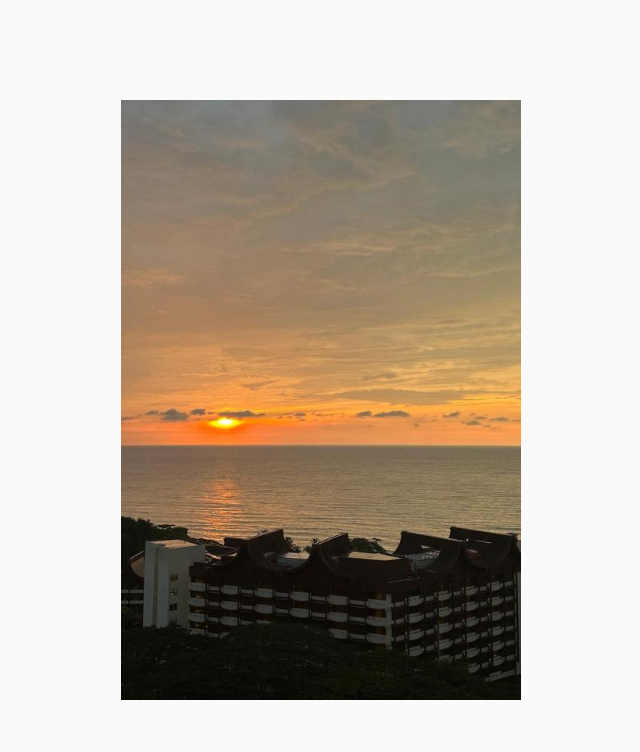
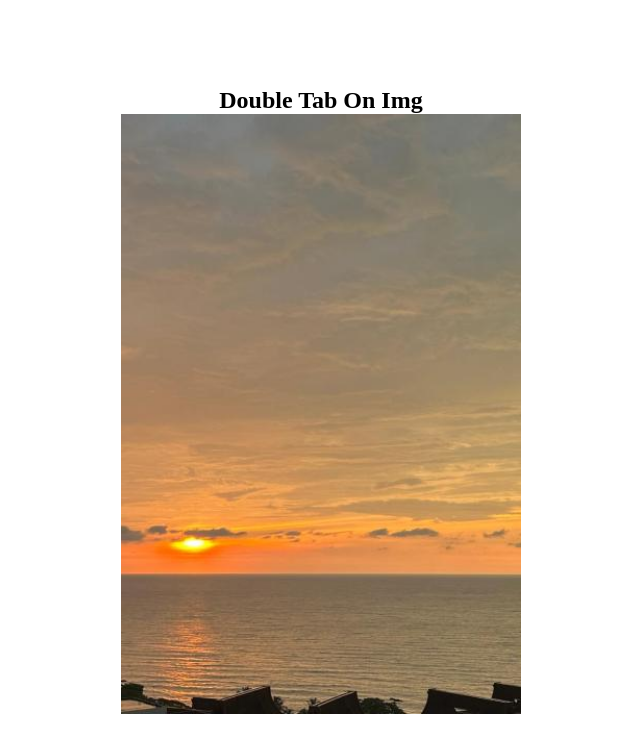
Before and after one commit to kamranikramofficial/simple-mini-project, a plain HTML site: page like/index.html in a window 1280 px wide. Shown: the whole page, without its empty margins (319-959 px from the left). Drawn offline with Linux system fonts and the light colour scheme.

Commit message:
work on img progect

```diff
--- a/like/index.html
+++ b/like/index.html
@@ -8,11 +8,17 @@
     <title>Like insta</title>
 </head>
 <body>
+  <div class="text-con">
+    <h2 class="text">
+      double tab on img
+    </h2>
+    <div class="body">
+  </div>
     <div id="box">
       <img src="img/2.jpg" alt="">
       <i class="fa-solid fa-heart"></i>
-
     </div>
+  </div>
     <script src="script.js"></script>
 </body>
 </html>
--- a/like/style.css
+++ b/like/style.css
@@ -5,14 +5,16 @@
     padding: 0;
     box-sizing: border-box;
 }
-
-body {
-    font-family: 'Roboto', sans-serif;
-    background-color: #fafafa;
+body{
     display: flex;
     justify-content: center;
     align-items: center;
     min-height: 100vh;
+}
+.body {
+    font-family: 'Roboto', sans-serif;
+    background-color: #fafafa;
+
 }
 
 .container {
@@ -31,7 +33,7 @@ body {
 
 #box img {
     width: 100%;
-    height: 100%;
+    height: 100vh;
     object-fit: cover;
     transition: transform 0.3s ease;
 }
@@ -56,3 +58,9 @@ body {
     transform: translate(-50%, -50%) scale(1);
     opacity: 0.6;
 }
+
+.text{
+    font-size: 24px;
+    text-align: center;
+    text-transform: capitalize;
+}
```
